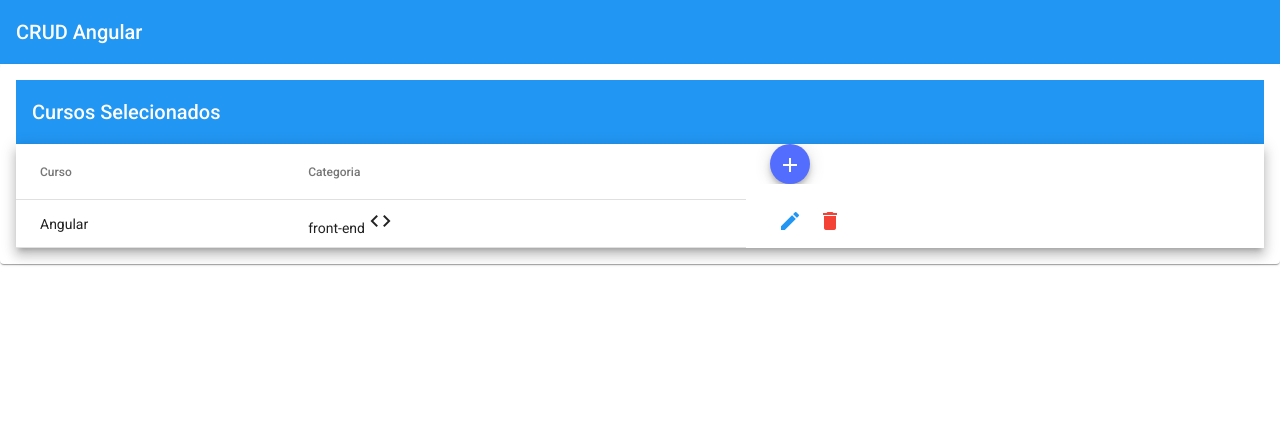
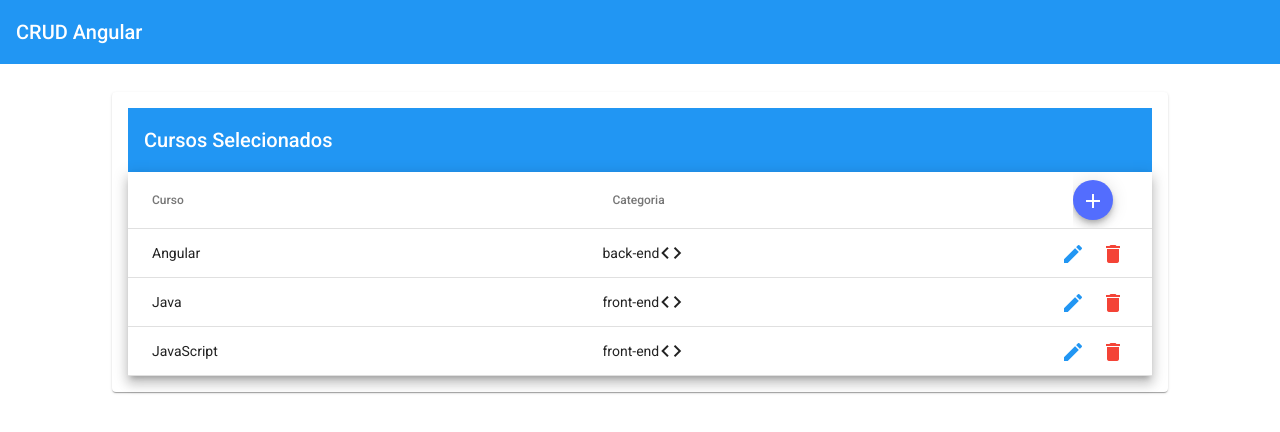
Before and after one commit to nivaldoo/crud-angular, an Angular app: page /course in a window 1280 px wide. Shown: the top 432 px of the page. Built offline with nearby package versions, Linux system fonts and the light colour scheme; data requests are answered from the project's data file.

Commit message:
Video 24

```diff
--- /dev/null
+++ b/db.json
@@ -0,0 +1,19 @@
+{
+  "courses": [
+    {
+      "id": "1",
+      "name": "Angular",
+      "category": "back-end"
+    },
+    {
+      "name": "Java",
+      "category": "front-end",
+      "id": "eNoLWsT"
+    },
+    {
+      "name": "JavaScript",
+      "category": "front-end",
+      "id": "O7EBIc0"
+    }
+  ]
+}
--- a/src/app/course/course.module.ts
+++ b/src/app/course/course.module.ts
@@ -7,11 +7,13 @@ import { CourseComponent } from './course/course.component';
 import { SharedModule } from '../shared/shared.module';
 import { CourseFormComponent } from './course-form/course-form.component';
 import { ReactiveFormsModule } from '@angular/forms';
+import { CoursesListComponent } from './courses-list/courses-list.component';
 
 @NgModule({
   declarations: [
     CourseComponent,
-    CourseFormComponent
+    CourseFormComponent,
+    CoursesListComponent
   ],
   imports: [
     CommonModule,
--- a/src/app/course/course/course.component.html
+++ b/src/app/course/course/course.component.html
@@ -2,53 +2,12 @@
   <mat-toolbar color="primary">
     Cursos Selecionados
   </mat-toolbar>
-  <div *ngIf="courses$ | async as courses; else loading">
-    <table mat-table [dataSource]="courses" class="mat-elevation-z8">
-
-      <!--- Note that these columns can be defined in any order.
-        The actual rendered columns are set as a property on the row definition" -->
-
-      <!-- Name Column -->
-      <ng-container matColumnDef="name">
-        <th mat-header-cell *matHeaderCellDef> Curso </th>
-        <td mat-cell *matCellDef="let course"> {{course.name}} </td>
-      </ng-container>
-
-      <!-- Category Column -->
-      <ng-container matColumnDef="category">
-        <th mat-header-cell *matHeaderCellDef> Categoria </th>
-        <td mat-cell *matCellDef="let course"> {{course.category}}
-          <mat-icon aria-hidden="false" aria-label="Categoria do Curso">{{ course.category | category }}</mat-icon>
-
-        </td>
-      </ng-container>
-
-      <!-- Actions Column -->
-      <ng-container matColumnDef="actions">
-        <mat-header-cell *matHeaderCellDef>
-          <button mat-mini-fab color="accent" aria-label="Adicionar um curso" (click)="onAdd()">
-            <mat-icon>add</mat-icon>
-          </button>
-        </mat-header-cell>
-        <mat-cell *matCellDef="let course">
-          <button mat-icon-button color="primary" aria-label="Editar Curso">
-            <mat-icon>edit</mat-icon>
-          </button>
-
-          <button mat-icon-button color="warn" aria-label="Remover Curso">
-            <mat-icon>delete</mat-icon>
-          </button>
-        </mat-cell>
-      </ng-container>
-
-      <tr mat-header-row *matHeaderRowDef="displayedColumns"></tr>
-      <tr mat-row *matRowDef="let row; columns: displayedColumns;"></tr>
-    </table>
+  <div class="column-flex mat-elevation-z8">
+    <app-courses-list *ngIf="courses$ | async as courses; else loading" [courses]="courses"></app-courses-list>
+    <ng-template #loading>
+      <div class="loading-spinner">
+        <mat-spinner></mat-spinner>
+      </div>
+    </ng-template>
   </div>
-  <ng-template #loading>
-    <div class="loading-spinner">
-      <mat-spinner></mat-spinner>
-    </div>
-  </ng-template>
-
 </mat-card>
--- a/src/app/course/course/course.component.scss
+++ b/src/app/course/course/course.component.scss
@@ -1,5 +1,13 @@
-table {
-  width: 100%;
+mat-card {
+  max-width: 80%;
+  margin: 2em auto;
+  text-align: center;
+}
+
+.column-flex {
+  display: flex;
+  flex-direction: column;
+  min-width: 300px;
 }
 
 .loading-spinner {
--- /dev/null
+++ b/src/app/course/courses-list/courses-list.component.html
@@ -0,0 +1,41 @@
+<mat-table [dataSource]="courses">
+
+    <!--- Note that these columns can be defined in any order.
+      The actual rendered columns are set as a property on the row definition" -->
+
+    <!-- Name Column -->
+    <ng-container matColumnDef="name">
+      <mat-header-cell *matHeaderCellDef> Curso </mat-header-cell>
+      <mat-cell *matCellDef="let course"> {{course.name}} </mat-cell>
+    </ng-container>
+
+    <!-- Category Column -->
+    <ng-container matColumnDef="category">
+      <mat-header-cell *matHeaderCellDef> Categoria </mat-header-cell>
+      <mat-cell *matCellDef="let course"> {{course.category}}
+        <mat-icon aria-hidden="false" aria-label="Categoria do Curso">{{ course.category | category }}</mat-icon>
+
+      </mat-cell>
+    </ng-container>
+
+    <!-- Actions Column -->
+    <ng-container matColumnDef="actions">
+      <mat-header-cell *matHeaderCellDef class="action-column-header">
+        <button mat-mini-fab color="accent" aria-label="Adicionar um curso" (click)="onAdd()">
+          <mat-icon>add</mat-icon>
+        </button>
+      </mat-header-cell>
+      <mat-cell *matCellDef="let course" class="action-column">
+        <button mat-icon-button color="primary" aria-label="Editar Curso">
+          <mat-icon>edit</mat-icon>
+        </button>
+
+        <button mat-icon-button color="warn" aria-label="Remover Curso">
+          <mat-icon>delete</mat-icon>
+        </button>
+      </mat-cell>
+    </ng-container>
+
+    <mat-header-row *matHeaderRowDef="displayedColumns"></mat-header-row>
+    <mat-row *matRowDef="let row; columns: displayedColumns;"></mat-row>
+  </mat-table>
--- /dev/null
+++ b/src/app/course/courses-list/courses-list.component.scss
@@ -0,0 +1,12 @@
+mat-table {
+    overflow: auto;
+    max-height: 600px;
+}
+
+.action-column {
+    flex: 0 0 75px;
+}
+
+.action-column-header {
+    flex: 0 0 55px;
+}
--- /dev/null
+++ b/src/app/course/courses-list/courses-list.component.ts
@@ -0,0 +1,26 @@
+import { Component, Input, OnInit } from '@angular/core';
+import { Course } from '../model/course';
+import { ActivatedRoute, Router } from '@angular/router';
+
+@Component({
+  selector: 'app-courses-list',
+  templateUrl: './courses-list.component.html',
+  styleUrls: ['./courses-list.component.scss']
+})
+export class CoursesListComponent implements OnInit {
+
+  @Input() courses: Course[] = [];
+
+  readonly displayedColumns = ['name', 'category', 'actions'];
+  constructor(
+    private router: Router,
+    private route: ActivatedRoute) { }
+
+  ngOnInit(): void {
+  }
+
+  onAdd() {
+    this.router.navigate(['new'], { relativeTo: this.route })
+  }
+
+}
--- a/src/app/course/services/courses.service.ts
+++ b/src/app/course/services/courses.service.ts
@@ -2,13 +2,14 @@ import { HttpClient } from '@angular/common/http';
 import { Injectable } from '@angular/core';
 import { Course } from '../model/course';
 import { delay, first, tap } from 'rxjs/operators';
+import { environment } from 'src/environments/environment';
 
 @Injectable({
   providedIn: 'root'
 })
 export class CoursesService {
 
-  private readonly API = '/assets/courses.json';
+  private readonly API = environment.API;
 
   constructor(
     private http: HttpClient
--- a/src/environments/environment.ts
+++ b/src/environments/environment.ts
@@ -3,7 +3,8 @@
 // The list of file replacements can be found in `angular.json`.
 
 export const environment = {
-  production: false
+  production: false,
+  API: "http://localhost:3000/courses"
 };
 
 /*
```
Also changed, not shown: 1 other file (tests, documents, lock files or other folders).
